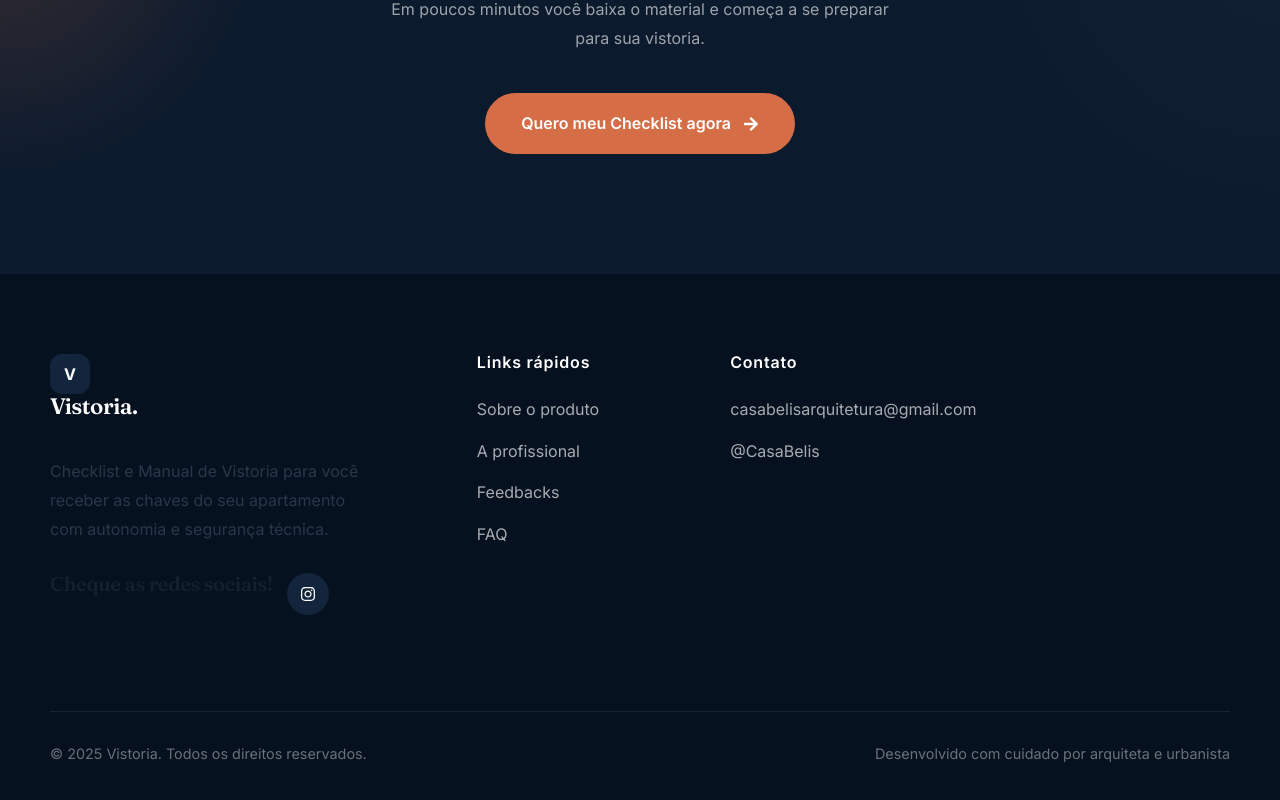
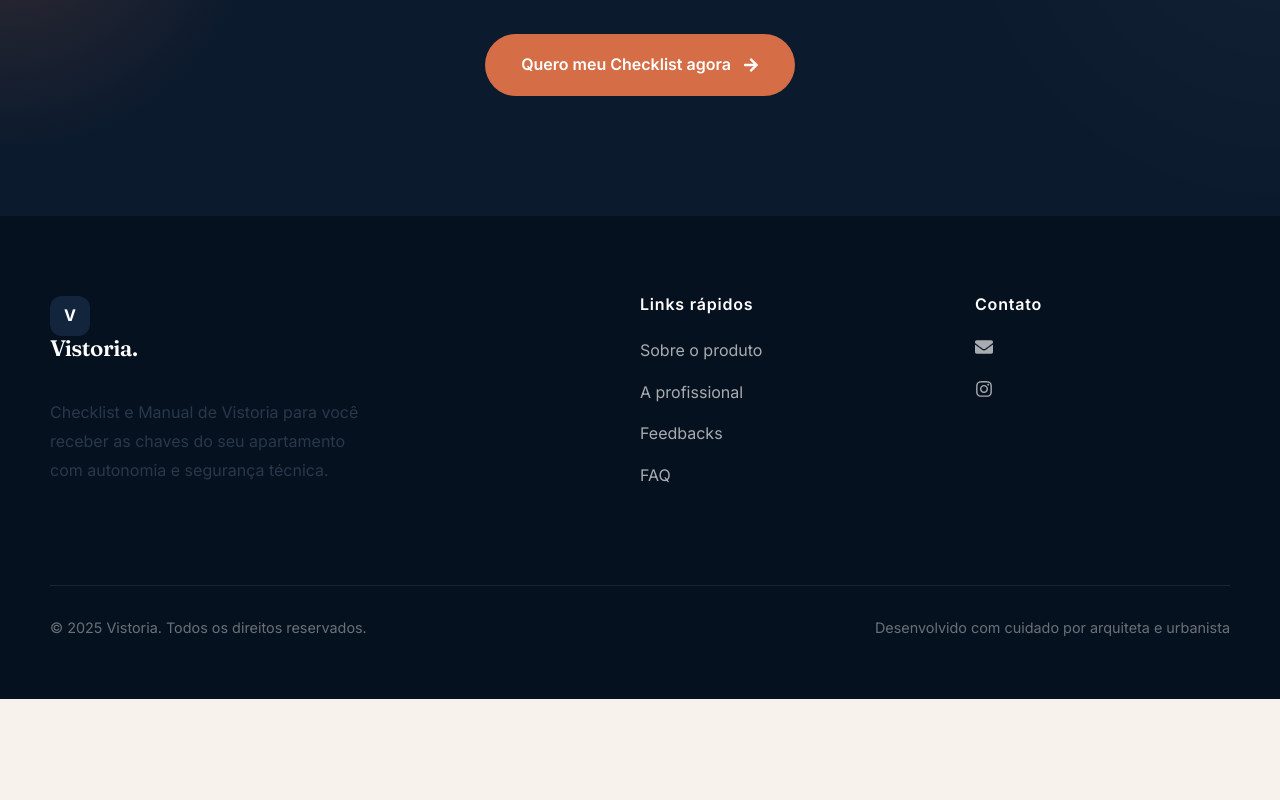
Before and after one commit to EduardoDev0706/ProjetoTamara, a React (Vite) app in the folder vistoria-landing-page/: page / in a window 1280 px wide. Shown: the part 6988-7788 px from the top of the page. After the commit the page ends 7687 px from the top, so only its background shows below. Built offline with nearby package versions, Linux system fonts and the light colour scheme.

Commit message:
fix: alteracao das grids para centralizar, e adicao de icones

```diff
--- a/vistoria-landing-page/src/components/Footer.jsx
+++ b/vistoria-landing-page/src/components/Footer.jsx
@@ -1,10 +1,7 @@
-// autor Gabriel Manzi
-
 import {
   FaInstagram,
-  FaFacebookF,
-  FaLinkedinIn,
   FaArrowRight,
+  FaEnvelope,
 } from "react-icons/fa";
 
 function Footer() {
@@ -16,17 +13,11 @@ function Footer() {
         </span>
 
         <h2>
-          Receba as chaves do seu
-          <br />
-          apartamento com a segurança de um
-          <br />
-          profissional
+          Receba as chaves do seu apartamento com a segurança de um profissional
         </h2>
 
         <p>
-          Em poucos minutos você baixa o material e começa a se preparar
-          <br />
-          para sua vistoria.
+          Em poucos minutos você baixa o material e começa a se preparar para sua vistoria.
         </p>
 
         <a
@@ -40,7 +31,6 @@ function Footer() {
         </a>
       </div>
 
-      {/* Conteúdo */}
       <div className="container footer-grid">
         <div className="footer-col">
           <div className="footer-logo">
@@ -54,14 +44,6 @@ function Footer() {
             Checklist e Manual de Vistoria para você receber as chaves do
             seu apartamento com autonomia e segurança técnica.
           </p>
-
-          <div className="footer-social">
-            <h3>Cheque as redes sociais!</h3>
-            <a href="https://www.instagram.com/tamaraporfirio.arquiteta?igsh=MXZxbDdpZmthbmJuYw==">
-              <FaInstagram />
-            </a>
-
-          </div>
         </div>
 
         <div className="footer-col">
@@ -69,22 +51,31 @@ function Footer() {
 
           <a href="#produto">Sobre o produto</a>
           <a href="#profissional">A profissional</a>
-          <a href="#provasocial">Feedbacks</a>
+          <a href="#feedbacks">Feedbacks</a>
           <a href="#faq">FAQ</a>
         </div>
 
         <div className="footer-col">
           <h4>Contato</h4>
 
-          <a href="mailto:casabelisarquitetura@gmail.com">
-            casabelisarquitetura@gmail.com
+          <a
+            href="mailto:casabelisarquitetura@gmail.com"
+            className="contact-link"
+          >
+            <FaEnvelope size={18} className="contact-icon" />
           </a>
 
-          <a href="https://www.instagram.com/tamaraporfirio.arquiteta?igsh=MXZxbDdpZmthbmJuYw==">@CasaBelis</a>
+          <a
+            href="https://www.instagram.com/tamaraporfirio.arquiteta?igsh=MXZxbDdpZmthbmJuYw=="
+            target="_blank"
+            rel="noopener noreferrer"
+            className="contact-link"
+          >
+            <FaInstagram size={18} className="contact-icon" />
+          </a>
         </div>
       </div>
 
-      {/* Barra inferior */}
       <div className="container footer-bottom">
         <span>© 2025 Vistoria. Todos os direitos reservados.</span>
 
--- a/vistoria-landing-page/src/index.css
+++ b/vistoria-landing-page/src/index.css
@@ -451,7 +451,7 @@ a:focus-visible, button:focus-visible, input:focus-visible, select:focus-visible
 
 /* Conteúdo interno do Footer (Mix das classes -grid, -col e -logo) */
 .footer-grid, .foot-grid {
-  display: grid; grid-template-columns: 2fr 1fr 1fr 1fr; gap: 80px; padding: 80px 0;
+  display: grid; grid-template-columns: 2fr 1fr 1fr; gap: 80px; padding: 80px 0;
 }
 .footer-logo { display: flex; align-items: center; gap: 14px; margin-bottom: 22px; }
 .logo-icon {
@@ -464,6 +464,18 @@ a:focus-visible, button:focus-visible, input:focus-visible, select:focus-visible
 .footer-col a, .foot-grid ul a { display: block; color: rgba(255,255,255,.65); text-decoration: none; margin-bottom: 16px; transition: .3s; }
 .footer-col a:hover, .foot-grid ul a:hover { color: #fff; }
 .foot-grid ul { list-style: none; }
+
+/* Classes base do footer*/
+.contact-link {
+  display: flex;
+  align-items: center;
+  gap: 10px;
+  word-break: break-all;
+}
+
+.contact-icon {
+  flex-shrink: 0;
+}
 
 .footer-social, .foot-social { display: flex; gap: 14px; margin-top: 30px; }
 .footer-social a, .foot-social a {
@@ -494,6 +506,8 @@ a:focus-visible, button:focus-visible, input:focus-visible, select:focus-visible
   .footer-grid, .foot-grid { grid-template-columns: 1fr; text-align: center; }
   .footer-logo, .footer-social, .foot-social { justify-content: center; }
   .footer-col p { margin: auto; }
+
+  .contact-link { justify-content: center; }
 }
 
 @media (max-width: 680px) {
```
